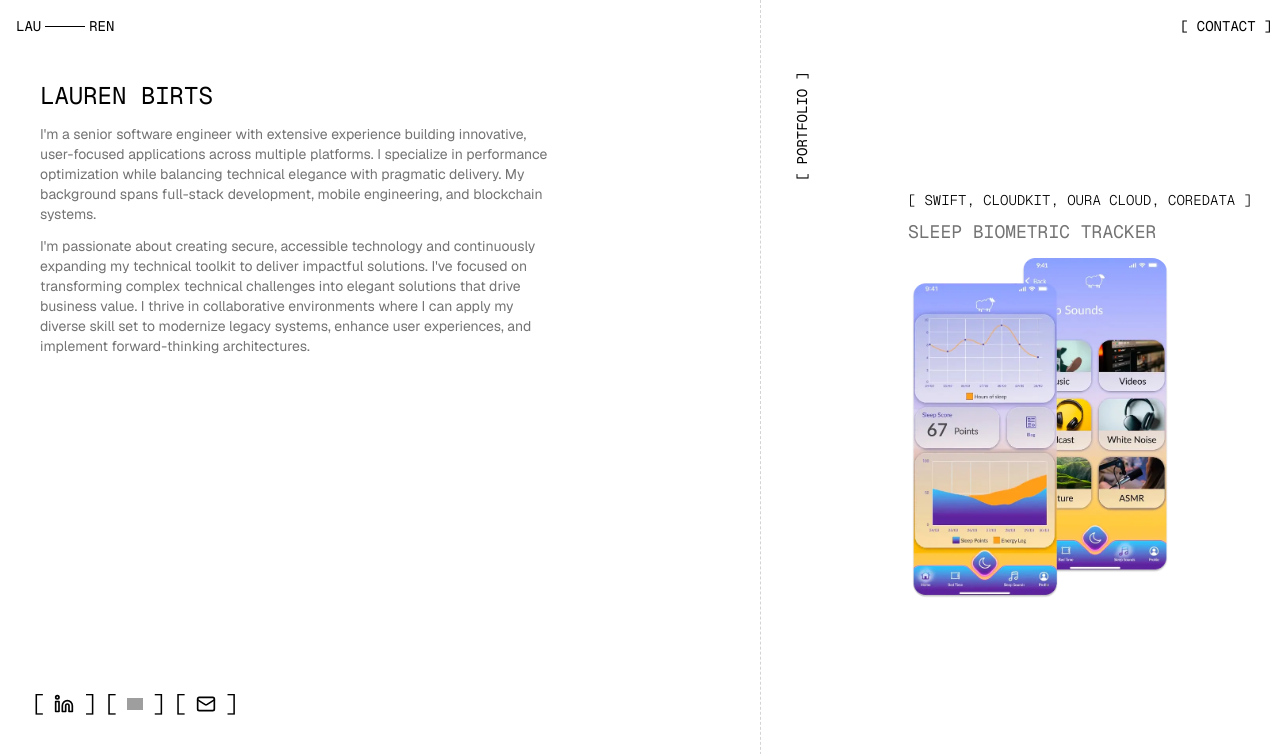
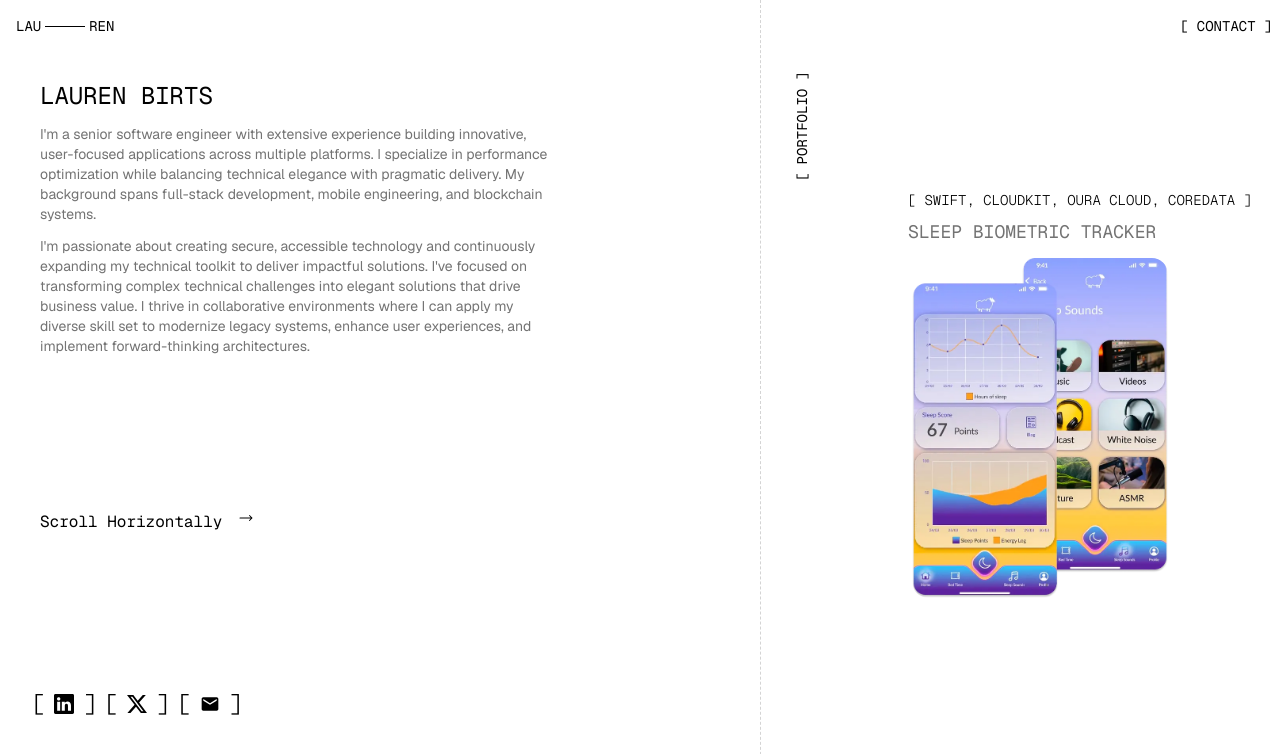
Before and after one commit to lbirts/dev-portfolio-v2, a Next.js app: page / in a window 1280 px wide. Shown: the top 754 px of the page. Built offline with nearby package versions, Linux system fonts and the light colour scheme; grey boxes are pictures that could not be loaded.

Commit message:
use different image package

```diff
--- a/package.json
+++ b/package.json
@@ -13,13 +13,12 @@
     "@types/react-google-recaptcha": "^2.1.9",
     "classnames": "^2.5.1",
     "framer-motion": "^12.4.10",
-    "lucide-react": "^0.477.0",
     "next": "15.2.1",
     "react": "^19.0.0",
     "react-dom": "^19.0.0",
     "react-google-recaptcha": "^3.1.0",
-    "react-spinners": "^0.15.0",
-    "simple-icons": "^14.9.0"
+    "react-icons": "^5.5.0",
+    "react-spinners": "^0.15.0"
   },
   "devDependencies": {
     "@eslint/eslintrc": "^3",
--- a/src/app/page.tsx
+++ b/src/app/page.tsx
@@ -6,8 +6,9 @@ import PortfolioItem from "@/components/PortfolioItem";
 import Socials from "@/components/Socials";
 import { experienceData, ExperienceType } from "@/utils/experience";
 import { portfolioData, PortfolioType } from "@/utils/portfolio";
-import { Download } from "lucide-react";
 import Link from "next/link";
+import { HiArrowLongRight } from "react-icons/hi2";
+import { LuDownload } from "react-icons/lu";
 
 export default function Home() {
   return (
@@ -33,6 +34,7 @@ export default function Home() {
             forward-thinking architectures.
           </p>
         </div>
+        <div className=" flex gap-4">Scroll Horizontally <HiArrowLongRight /></div>
         <Socials />
       </div>
 
@@ -74,7 +76,7 @@ export default function Home() {
                 className="flex justify-end gap-2"
               >
                 DOWNLOAD MY RESUME
-                <Download className="h-3 w-3" />
+                <LuDownload className="h-3 w-3" />
               </Link>
             </BracketText>
             <div className="flex gap-10 self-center items-end">
--- a/src/components/Footer.tsx
+++ b/src/components/Footer.tsx
@@ -3,9 +3,9 @@
 import BracketText from "@/components/BracketText";
 import Socials from "@/components/Socials";
 import emailjs from "@emailjs/browser";
-import { CheckCheck } from "lucide-react";
 import { useRef, useState } from "react";
 import ReCAPTCHA from "react-google-recaptcha";
+import { LuCheckCheck } from "react-icons/lu";
 import { SyncLoader } from "react-spinners";
 
 export default function Footer() {
@@ -128,7 +128,7 @@ export default function Footer() {
               {loading ? (
                 <SyncLoader size={5} />
               ) : success ? (
-                <CheckCheck />
+                <LuCheckCheck />
               ) : (
                 <p>SEND</p>
               )}
--- a/src/components/Socials.tsx
+++ b/src/components/Socials.tsx
@@ -1,7 +1,7 @@
 import BracketText from "@/components/BracketText";
-import { Linkedin, Mail } from "lucide-react";
-import Image from "next/image";
 import Link from "next/link";
+import { BsLinkedin, BsTwitterX } from "react-icons/bs";
+import { MdMail } from "react-icons/md";
 
 export default function Socials() {
   return (
@@ -11,7 +11,7 @@ export default function Socials() {
         fontSize="text-2xl"
       >
         <Link href="https://linkedin.com/in/lauren-birts" target="_blank">
-          <Linkedin className="h-5 w-5" />
+          <BsLinkedin className="h-5 w-5" />
         </Link>
       </BracketText>
 
@@ -20,13 +20,7 @@ export default function Socials() {
         fontSize="text-2xl"
       >
         <Link href="https://github.com/lbirts" target="_blank">
-          <Image
-            alt="github logo"
-            height={16}
-            width={16}
-            src="https://cdn.simpleicons.org/github/black?viewbox=auto"
-            draggable="false"
-          />
+          <BsTwitterX className="h-5 w-5" />
         </Link>
       </BracketText>
 
@@ -35,7 +29,7 @@ export default function Socials() {
         fontSize="text-2xl"
       >
         <Link href="mailto:birtslauren@gmail.com">
-          <Mail className="h-5 w-5" />
+          <MdMail className="h-5 w-5" />
         </Link>
       </BracketText>
     </div>
```
Also changed, not shown: 1 other file (tests, documents, lock files or other folders).
